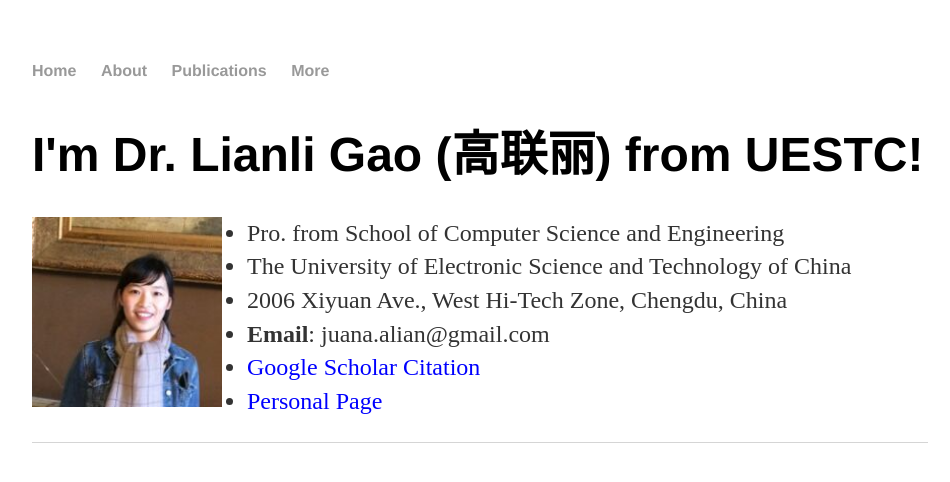
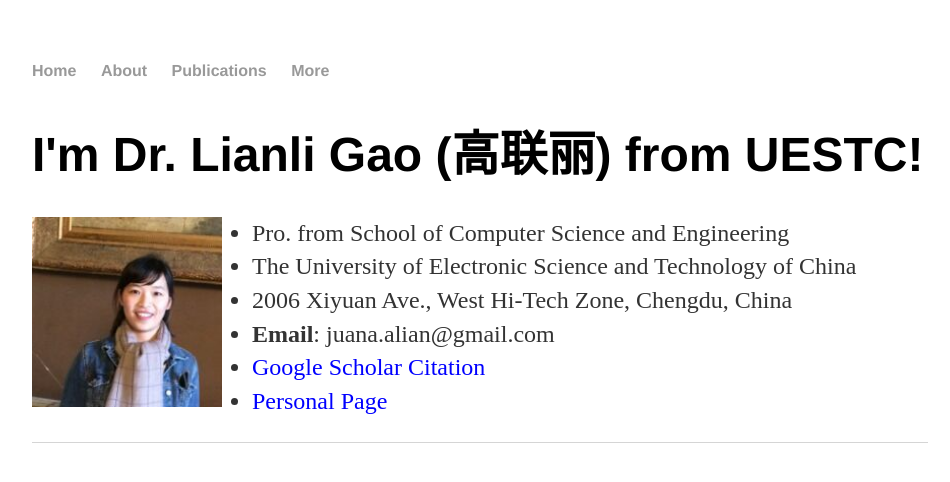
Before and after one commit to lianliGao/lianligao.github.io, a Jekyll site: the page built from index.html, in a window 1280 px wide. Shown: the top 482 px of the page, without its empty margins (160-1110 px from the left). Built offline with Jekyll 4.4.1, drawn with Linux system fonts in a browser that asks for light colours.

Commit message:
Update index.html

```diff
--- a/index.html
+++ b/index.html
@@ -5,7 +5,7 @@
 
 		<div class="blurb">
 			<h1>I'm Dr. Lianli Gao (高联丽) from UESTC!</h1>
-			<p ><img src="1.png" alt="photo" style="width:190px;height:190px;float:left;margin-right:25px;">
+			<p ><img src="1.png" alt="photo" style="width:190px;height:190px;float:left;margin-right:30px;">
 				<ul class="contacts">
 					<li> Pro. from School of Computer Science and Engineering</li>
 					<li>The University of Electronic Science and Technology of China</li>
```
